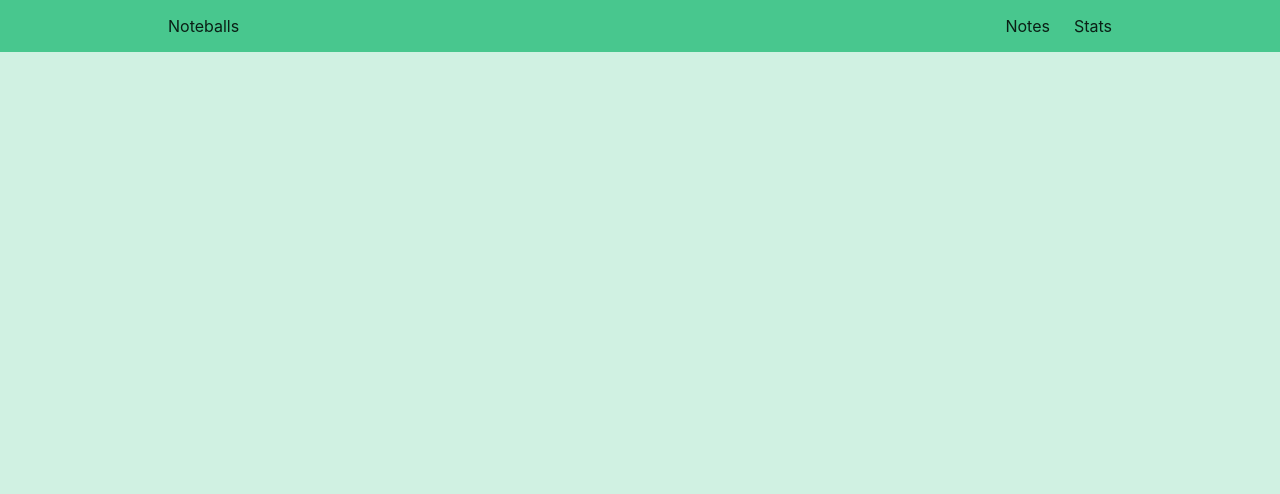
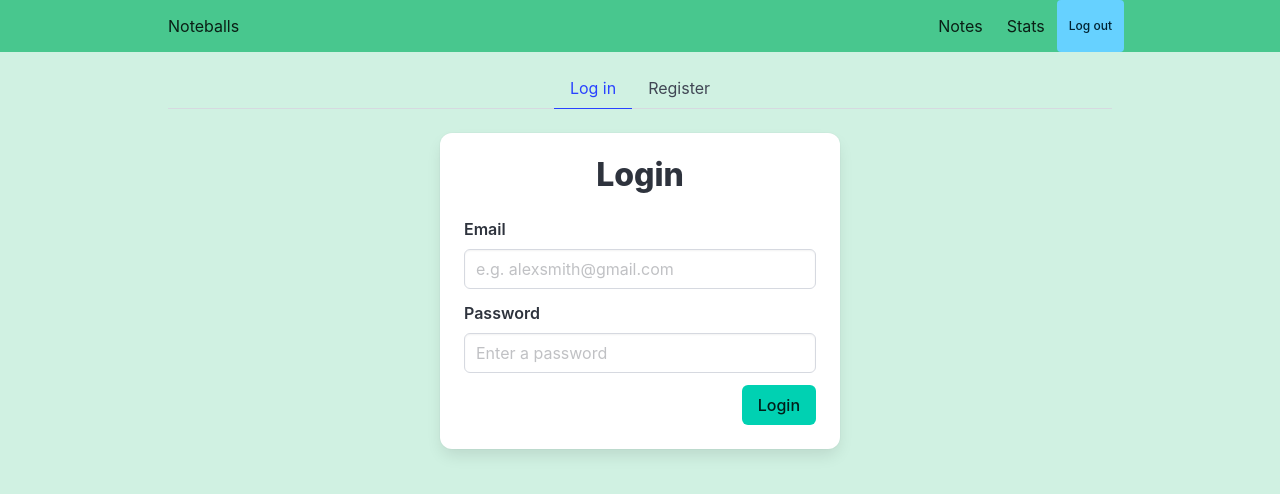
Before and after one commit to amanullahmd/noteballs-composition-API, a Vue app: page /auth in a window 1280 px wide. Shown: the top 494 px of the page. Built offline with nearby package versions, Linux system fonts and the light colour scheme; no server answers; the database is empty.

Commit message:
add signout function

```diff
--- a/src/App.vue
+++ b/src/App.vue
@@ -6,14 +6,15 @@
 </template>
 
 <script setup>
-import { onMounted } from 'vue';
+import { onMounted } from 'vue'
 import navbar from './components/layout/navbar.vue'
-import { useStoreNotes } from './stores/storeNotes';
 
-const storeNotes = useStoreNotes()
+import { useStoreAuth } from '@/stores/storeAuth'
 
-onMounted(()=> {
-  storeNotes.getNotes()
+const storeAuth = useStoreAuth()
+
+onMounted(() => {
+  storeAuth.init()
 })
 </script>
 
--- a/src/components/layout/navbar.vue
+++ b/src/components/layout/navbar.vue
@@ -22,8 +22,21 @@
 
       <div id="navbarBasicExample" class="navbar-menu" :class="{ 'is-active': showMobileNav }">
         <div class="navbar-end">
-          <router-link @click="showMobileNav = false" active-class="is-active" class="navbar-item" to="/">Notes</router-link>
-          <router-link @click="showMobileNav = false" active-class="is-active" class="navbar-item" to="/stats">Stats</router-link>
+          <router-link
+            @click="showMobileNav = false"
+            active-class="is-active"
+            class="navbar-item"
+            to="/"
+            >Notes</router-link
+          >
+          <router-link
+            @click="showMobileNav = false"
+            active-class="is-active"
+            class="navbar-item"
+            to="/stats"
+            >Stats</router-link
+          >
+          <button @click="handleSignout" class="button is-small is-info">Log out</button>
         </div>
       </div>
     </div>
@@ -32,13 +45,21 @@
 <script setup>
 import { ref } from 'vue'
 import { RouterLink } from 'vue-router'
+import { useStoreAuth } from '@/stores/storeAuth'
+
+const storeAuth = useStoreAuth()
 
 const showMobileNav = ref(false)
+
+const handleSignout = () => {
+  storeAuth.userSignOUt()
+  showMobileNav.value = false
+}
 </script>
 
 <style>
-@media (max-width: 1023px){
-  .navbar-menu{
+@media (max-width: 1023px) {
+  .navbar-menu {
     position: absolute;
     left: 0;
     width: 100%;
--- a/src/js/firebase.js
+++ b/src/js/firebase.js
@@ -1,5 +1,7 @@
 import { initializeApp } from 'firebase/app'
 import { getFirestore } from 'firebase/firestore'
+import { getAuth } from 'firebase/auth'
+
 const firebaseConfig = {
   apiKey: import.meta.env.VITE_APIKEY,
   authDomain: import.meta.env.VITE_AUTHDOMAIN,
@@ -10,7 +12,7 @@ const firebaseConfig = {
 }
 
 const app = initializeApp(firebaseConfig)
+const db = getFirestore(app)
+const auth = getAuth(app)
 
-const db = getFirestore(app)
-
-export { db }
+export { db, auth }
--- a/src/router/index.js
+++ b/src/router/index.js
@@ -3,11 +3,13 @@ import { createRouter, createWebHistory } from 'vue-router'
 import ViewNotes from '@/view/ViewNotes.vue'
 import ViewStats from '@/view/ViewStats.vue'
 import ViewEditNote from '@/view/ViewEditNote.vue'
+import ViewAuth from '@/view/ViewAuth.vue'
 
 const routes = [
   { path: '/', name: 'home', component: ViewNotes },
   { path: '/editNote/:id', name: 'editNote', component: ViewEditNote },
-  { path: '/stats', name: 'stats', component: ViewStats }
+  { path: '/stats', name: 'stats', component: ViewStats },
+  { path: '/auth', name: 'auth', component: ViewAuth }
 ]
 
 const router = createRouter({
--- /dev/null
+++ b/src/stores/storeAuth.js
@@ -0,0 +1,65 @@
+import { defineStore } from 'pinia'
+import { auth } from '@/js/firebase'
+import {
+  createUserWithEmailAndPassword,
+  signOut,
+  signInWithEmailAndPassword,
+  onAuthStateChanged
+} from 'firebase/auth'
+
+export const useStoreAuth = defineStore('storeAuth', {
+  state: () => {
+    return {
+      user: {}
+    }
+  },
+  actions: {
+    init() {
+      onAuthStateChanged(auth, (user) => {
+        if (user) {
+          console.log('user: ', user)
+          this.user.id = user.uid,
+          this.user.email = user.email
+        } else {
+          this.user = {}
+          console.log('user: ', user)
+        }
+      })
+    },
+    registerUser(credentials) {
+      createUserWithEmailAndPassword(auth, credentials.email, credentials.password)
+        .then((userCredential) => {
+          // Signed up
+          const user = userCredential.user
+          console.log('user: ', user)
+        })
+        .catch((error) => {
+          const errorCode = error.code
+          const errorMessage = error.message
+          console.log(errorMessage)
+        })
+    },
+    userLogin(credentials) {
+      signInWithEmailAndPassword(auth, credentials.email, credentials.password)
+        .then((userCredential) => {
+          // Signed in
+          const user = userCredential.user
+          console.log('user', user)
+        })
+        .catch((error) => {
+          const errorCode = error.code
+          const errorMessage = error.message
+          console.log(errorMessage)
+        })
+    },
+    userSignOUt() {
+      signOut(auth)
+        .then(() => {
+          console.log('user has been sign out!')
+        })
+        .catch((error) => {
+          console.log(error.message)
+        })
+    }
+  }
+})
--- a/src/stores/storeNotes.js
+++ b/src/stores/storeNotes.js
@@ -30,7 +30,6 @@ export const useStoreNotes = defineStore('StoreNotes', {
             date: doc.data().date,
             content: doc.data().content
           }
-          console.log(note);
           notes.push(note)
         })
 
--- /dev/null
+++ b/src/view/ViewAuth.vue
@@ -0,0 +1,86 @@
+<template>
+  <div class="auth">
+    <div class="tabs is-centered">
+      <ul>
+        <li :class="{ 'is-active': !register }"><a @click.prevent="register = false">Log in</a></li>
+        <li :class="{ 'is-active': register }"><a @click.prevent="register = true">Register</a></li>
+      </ul>
+    </div>
+
+    <div class="card auth-form">
+      <div class="card-content">
+        <div class="title has-text-centered">
+          {{ formTitle }}
+        </div>
+        <form @submit.prevent="onSubmit">
+          <div class="field">
+            <label class="label">Email</label>
+            <div class="control">
+              <input
+                v-model="credentials.email"
+                class="input"
+                type="email"
+                placeholder="e.g. alexsmith@gmail.com"
+              />
+            </div>
+          </div>
+          <div class="field">
+            <label class="label">Password</label>
+            <div class="control">
+              <input
+                v-model="credentials.password"
+                class="input"
+                type="password"
+                placeholder="Enter a password"
+              />
+            </div>
+          </div>
+
+          <div class="field is-grouped is-grouped-right">
+            <p class="control">
+              <button class="button is-primary">{{ formTitle }}</button>
+            </p>
+          </div>
+        </form>
+      </div>
+    </div>
+  </div>
+</template>
+
+<script setup>
+import { computed, reactive, ref } from 'vue'
+import { useStoreAuth } from '@/stores/storeAuth.js'
+
+const storeAuth = useStoreAuth()
+
+const register = ref(false)
+
+const formTitle = computed(() => {
+  return register.value ? 'Register' : 'Login'
+})
+
+const credentials = reactive({
+  email: '',
+  password: ''
+})
+
+const onSubmit = () => {
+  if (!credentials.email || !credentials.password) {
+    alert('hi ther')
+  } else {
+    if (register.value) {
+      console.log('Register new user ')
+      storeAuth.registerUser(credentials)
+    } else {
+      storeAuth.userLogin(credentials)
+    }
+  }
+}
+</script>
+
+<style scoped>
+.auth-form {
+  max-width: 400px;
+  margin: 0 auto;
+}
+</style>
--- a/src/view/ViewNotes.vue
+++ b/src/view/ViewNotes.vue
@@ -23,17 +23,20 @@
   </div>
 </template>
 <script setup>
-import { ref } from 'vue'
+import { onMounted, ref } from 'vue'
 import Note from '@/components/Notes/Note.vue'
 import AddEditNote from '@/components/Notes/AddEditNote.vue'
 import { useWatchCharacters } from '@/use/useWatchCharacters'
-
 import { useStoreNotes } from '@/stores/storeNotes'
 
 const newNote = ref('')
 const addEditNoteRef = ref(null)
 
 const storeNotes = useStoreNotes()
+
+onMounted(() => {
+  storeNotes.getNotes()
+})
 
 const addNote = () => {
   storeNotes.addNote(newNote.value)
```
